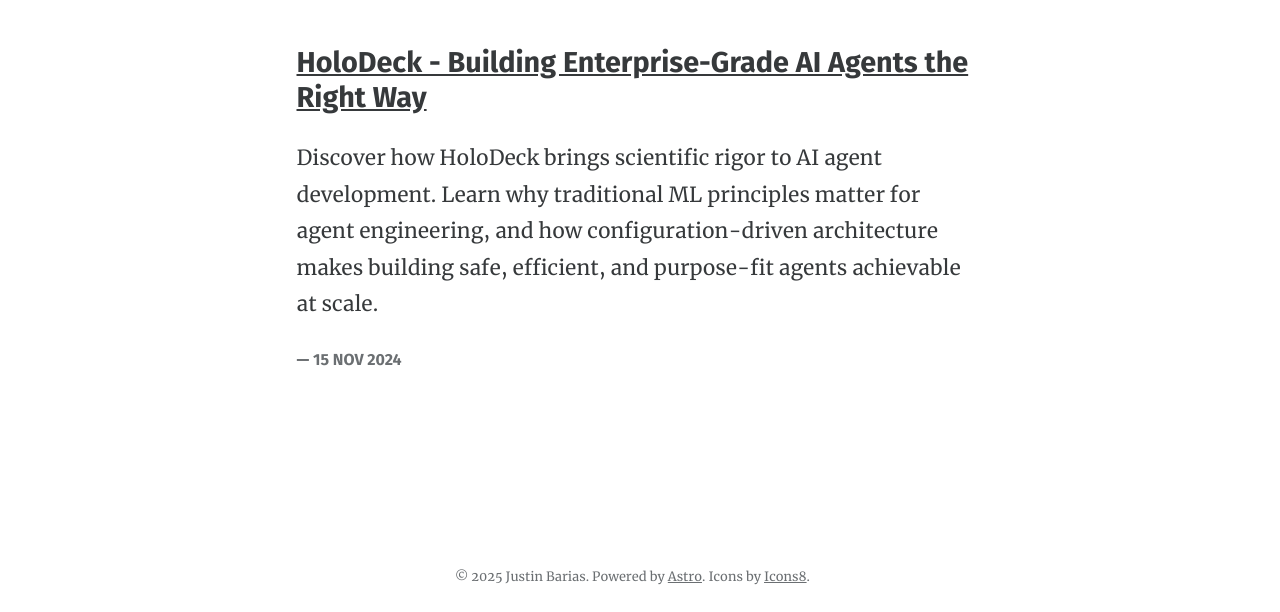
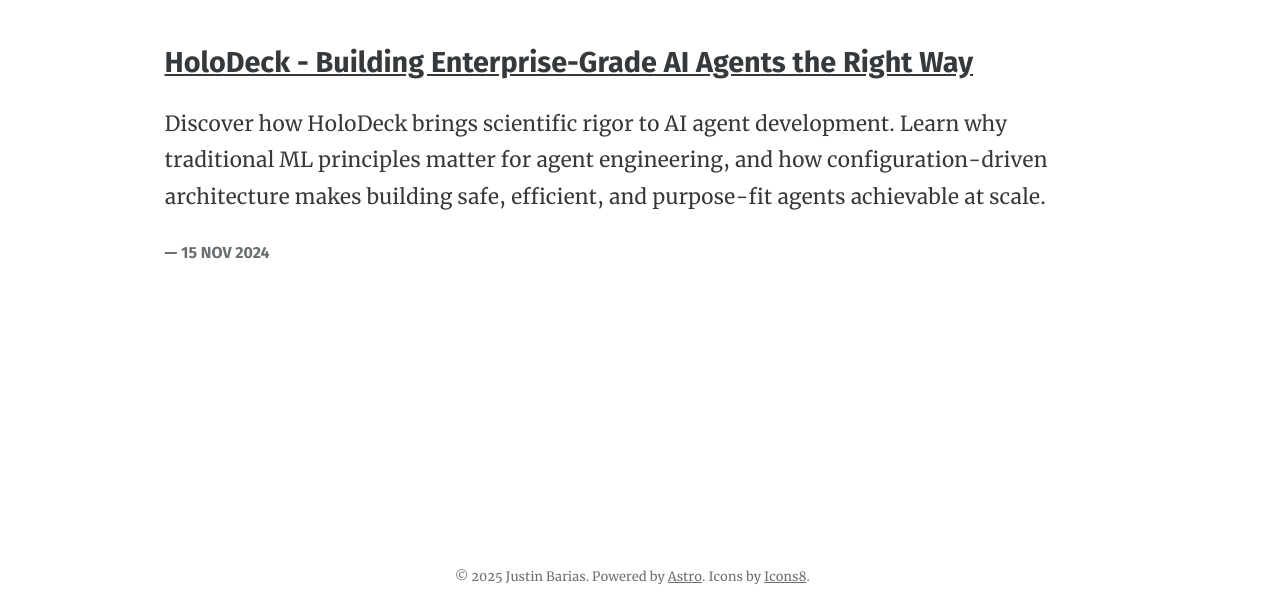
Before and after one commit to justinbarias/justinbarias.github.io, an Astro site: page /blog in a window 1280 px wide. Shown: the part 188-800 px from the top of the page. Built offline with nearby package versions, Linux system fonts and the light colour scheme; Astro itself is replaced by a stand-in of ours; some packages are replaced by stand-ins of ours.

Commit message:
Adjust blog margins

```diff
--- a/src/styles/global.css
+++ b/src/styles/global.css
@@ -206,8 +206,16 @@
 
 .container {
   margin: 0 auto;
-  max-width: 42em;
+  max-width: 800px;
   width: 100%;
+  padding: 0 1em;
+}
+
+@media (min-width: 768px) {
+  .container {
+    max-width: 1000px;
+    padding: 0 2em;
+  }
 }
 
 .content h1 {
```
